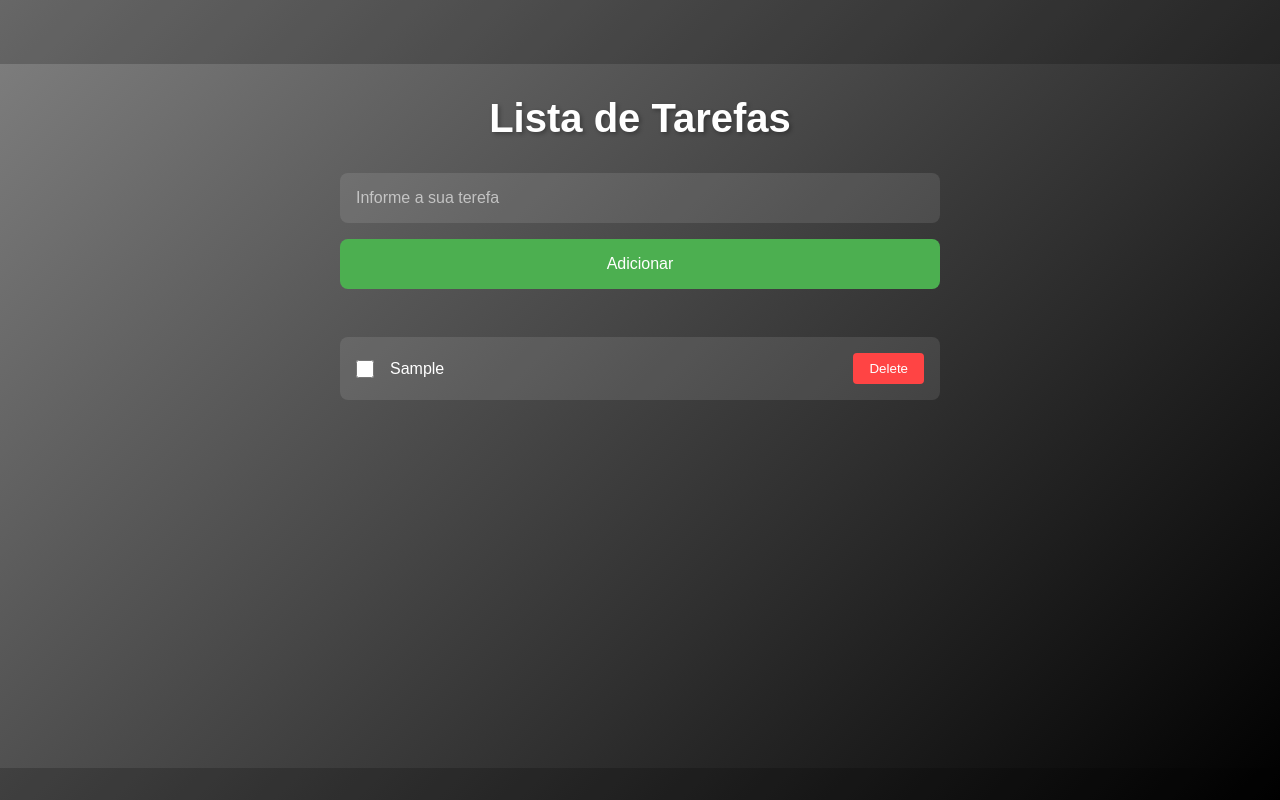
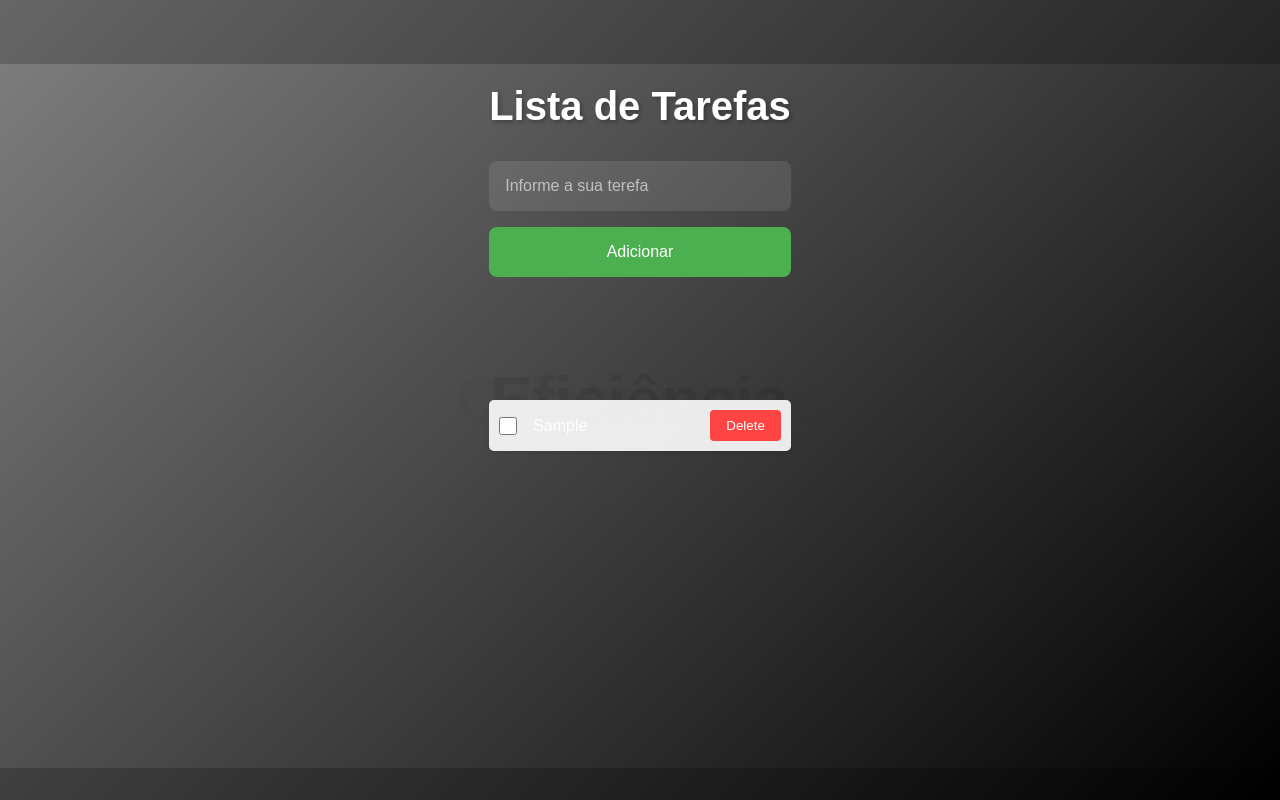
Before and after one commit to Carlosaugusto222/Lista-de-Tarefas, a plain HTML site: page todo.html in a window 1280 px wide. Both pictures are taken after typing "Sample" into the empty fields and a click on the button "Adicionar". Drawn offline with Linux system fonts and the light colour scheme.

Commit message:
Update todo.html
update carrossel

```diff
--- a/todo.html
+++ b/todo.html
@@ -5,8 +5,66 @@
     <meta name="viewport" content="width=device-width, initial-scale=1.0" />
     <link rel="stylesheet" href="styles.css">
     <title>Lista de tarefas</title>
+    <style>
+      /* Estilos para o carrossel de palavras */
+      .carrossel {
+        position: fixed;
+        top: 0;
+        left: 0;
+        width: 100%;
+        height: 100%;
+        display: flex;
+        justify-content: center;
+        align-items: center;
+        z-index: -1; /* Coloca o carrossel atrás do conteúdo */
+        font-size: 4rem; /* Tamanho maior do texto */
+        font-weight: bold;
+        color: rgba(0, 0, 0, 0.1); /* Texto mais claro */
+        text-align: center;
+      }
+      .palavra {
+        opacity: 0;
+        position: absolute;
+        transition: opacity 1s ease-in-out;
+      }
+      .palavra.visivel {
+        opacity: 1;
+      }
+
+      /* Estilos para o conteúdo principal */
+      main {
+        position: relative;
+        z-index: 1; /* Garante que o conteúdo fique acima do carrossel */
+        background-color: transparent; /* Fundo transparente */
+        padding: 20px;
+        border-radius: 10px;
+        max-width: 500px;
+        margin: 0 auto;
+      }
+
+      /* Estilos para a lista de tarefas */
+      #todo-list {
+        list-style-type: none;
+        padding: 0;
+      }
+      #todo-list li {
+        background-color: rgba(255, 255, 255, 0.9); /* Fundo branco semi-transparente */
+        padding: 10px;
+        margin: 5px 0;
+        border-radius: 5px;
+        box-shadow: 0 2px 4px rgba(0, 0, 0, 0.1);
+      }
+    </style>
   </head>
   <body>
+    <!-- Carrossel de palavras como background -->
+    <div class="carrossel">
+      <span class="palavra visivel">Criatividade</span>
+      <span class="palavra">Inovação</span>
+      <span class="palavra">Simplicidade</span>
+      <span class="palavra">Eficiência</span>
+    </div>
+
     <header></header>
     <main>
       <h1>Lista de Tarefas</h1>
@@ -17,10 +75,11 @@
           placeholder="Informe a sua terefa"
         />
         <button type="submit" id="add-task-button">Adicionar</button>
+        <br>
+        <br>
+        <br>
         <section>
-          <ul id="todo-list">
-
-          </ul>
+          <ul id="todo-list"></ul>
         </section>
       </form>
     </main>
```
